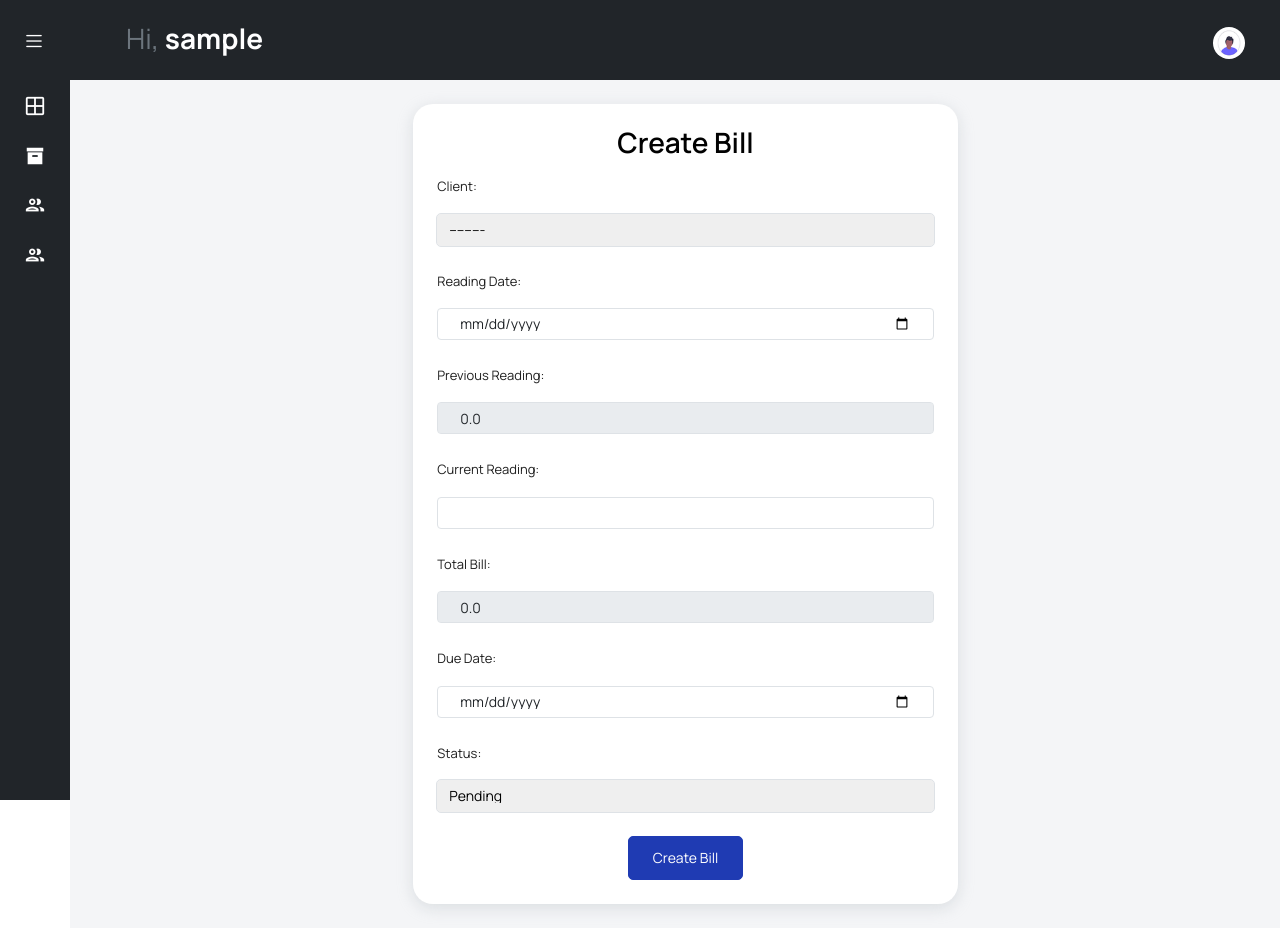
After one commit to ChrisOnsando/sunside_waterbilling, a Django app: page /createbill/ in a window 1280 px wide. The commit adds this page. Run offline with Django 5.2, Linux system fonts and the light colour scheme; the visitor is signed in with stand-in values (Sample User, id 1); data that the repository does not hold is empty; some libraries are stand-ins or nearby versions.

Commit message:
project touches

```diff
--- a/sunside/forms.py
+++ b/sunside/forms.py
@@ -119,3 +119,94 @@ class EditClient(forms.ModelForm):
             'first_reading': forms.NumberInput(attrs={'class': 'form-control'}),
             'status': forms.Select(attrs={'class': 'form-control'}),
         }
+
+class BillForm(forms.ModelForm):
+    previous_reading = forms.DecimalField(disabled=True, label='Previous Reading', widget=forms.NumberInput(attrs={'class': 'form-control'}))
+    total_bill = forms.DecimalField(disabled=True, label='Total Bill', widget=forms.NumberInput(attrs={'class': 'form-control'}))
+
+    class Meta:
+        model = Bill
+        fields = ['client', 'reading_date', 'current_reading', 'due_date', 'status']
+        labels = {
+            'client': 'Client',
+            'reading_date': 'Reading Date',
+            'current_reading': 'Current Reading',
+            'due_date': 'Due Date',
+            'status': 'Status',
+        }
+        widgets = {
+            'client': forms.Select(attrs={'class': 'form-control'}),
+            'reading_date': forms.DateInput(attrs={'class': 'form-control', 'type': 'date'}),
+            'current_reading': forms.NumberInput(attrs={'class': 'form-control'}),
+            'due_date': forms.DateInput(attrs={'class': 'form-control', 'type': 'date'}),
+            'status': forms.Select(attrs={'class': 'form-control'}),
+        }
+
+    def __init__(self, *args, **kwargs):
+        super(BillForm, self).__init__(*args, **kwargs)
+        if 'client' in self.data:
+            try:
+                client_id = int(self.data.get('client'))
+                client = Client.objects.get(id=client_id)
+                last_bill = Bill.objects.filter(client=client).order_by('-reading_date').first()
+                previous_reading = last_bill.current_reading if last_bill else client.first_reading
+                self.fields['previous_reading'].initial = previous_reading
+            except (ValueError, TypeError, Client.DoesNotExist):
+                self.fields['previous_reading'].initial = 0.00
+        else:
+            self.fields['previous_reading'].initial = 0.00
+
+        self.fields['total_bill'].initial = 0.00  # Initialize total_bill to 0.00
+
+    def clean(self):
+        cleaned_data = super().clean()
+        client = cleaned_data.get('client')
+        current_reading = cleaned_data.get('current_reading')
+
+        if client and current_reading is not None:
+            last_bill = Bill.objects.filter(client=client).order_by('-reading_date').first()
+            previous_reading = last_bill.current_reading if last_bill else client.first_reading
+            cleaned_data['previous_reading'] = previous_reading
+            cleaned_data['total_bill'] = (current_reading - previous_reading) * 30
+        return cleaned_data
+
+class BillEditForm(forms.ModelForm):
+    previous_reading = forms.DecimalField(disabled=True, label='Previous Reading', widget=forms.NumberInput(attrs={'class': 'form-control', 'readonly': 'readonly'}))
+    total_bill = forms.DecimalField(disabled=True, label='Total Bill', widget=forms.NumberInput(attrs={'class': 'form-control', 'readonly': 'readonly'}))
+
+    class Meta:
+        model = Bill
+        fields = ['client', 'reading_date', 'current_reading', 'due_date', 'status']
+        labels = {
+            'client': 'Client',
+            'reading_date': 'Reading Date',
+            'current_reading': 'Current Reading',
+            'due_date': 'Due Date',
+            'status': 'Status',
+        }
+        widgets = {
+            'client': forms.Select(attrs={'class': 'form-control', 'readonly': 'readonly'}),
+            'reading_date': forms.DateInput(attrs={'class': 'form-control', 'type': 'date', 'readonly': 'readonly'}),
+            'current_reading': forms.NumberInput(attrs={'class': 'form-control', 'readonly': 'readonly'}),
+            'due_date': forms.DateInput(attrs={'class': 'form-control', 'type': 'date', 'readonly': 'readonly'}),
+            'status': forms.Select(attrs={'class': 'form-control'}),
+        }
+
+    def __init__(self, *args, **kwargs):
+        super(BillEditForm, self).__init__(*args, **kwargs)
+        instance = kwargs.get('instance')
+        if instance:
+            self.fields['previous_reading'].initial = instance.previous_reading
+            self.fields['total_bill'].initial = instance.total_bill
+
+    def clean(self):
+        cleaned_data = super().clean()
+        client = cleaned_data.get('client')
+        current_reading = cleaned_data.get('current_reading')
+
+        if client and current_reading is not None:
+            last_bill = Bill.objects.filter(client=client).order_by('-reading_date').exclude(pk=self.instance.pk).first()
+            previous_reading = last_bill.current_reading if last_bill else client.first_reading
+            cleaned_data['previous_reading'] = previous_reading
+            cleaned_data['total_bill'] = (current_reading - previous_reading) * 30
+        return cleaned_data
--- a/sunside/urls.py
+++ b/sunside/urls.py
@@ -18,4 +18,9 @@ urlpatterns = [
     path('editclient/<str:client_id>/', edit_client, name="editclient"),
     path('deleteclient/<int:client_id>/', delete_client, name="deleteclient"),
     path('saveclient', save_client, name="saveclient"),
+    path('createbill/', create_bill, name='createbill'),
+    path('get-previous-reading/<int:client_id>/', get_previous_reading, name='get_previous_reading'),
+    path('edit-bill/<int:bill_id>/', edit_bill, name='edit_bill'),
+    path('list-bills/', list_bills, name='list_bills'),
+    path('delete-bill/<int:bill_id>/', delete_bill, name='delete_bill'),
 ]
--- a/sunside/views.py
+++ b/sunside/views.py
@@ -8,7 +8,7 @@ from django.contrib.auth import authenticate, login, logout
 from django.http import HttpResponseRedirect
 from django.contrib.auth.decorators import login_required
 from django.core.paginator import Paginator
-
+from django.http import JsonResponse
 
 def login_user(request):
     logout(request)
@@ -184,3 +184,56 @@ def delete_client(request, client_id):
         client.delete()
         messages.success(request, 'Client deleted successfully.')
     return redirect('/viewclient/')
+
+@login_required
+def get_previous_reading(request, client_id):
+    try:
+        client = Client.objects.get(id=client_id)
+        last_bill = Bill.objects.filter(client=client).order_by('-reading_date').first()
+        previous_reading = last_bill.current_reading if last_bill else client.first_reading
+        return JsonResponse({'previous_reading': previous_reading})
+    except Client.DoesNotExist:
+        return JsonResponse({'error': 'Client not found'}, status=404)
+
+@login_required
+def create_bill(request):
+    if request.method == 'POST':
+        form = BillForm(request.POST)
+        if form.is_valid():
+            bill = form.save(commit=False)
+            bill.previous_reading = form.cleaned_data['previous_reading']
+            bill.total_bill = form.cleaned_data['total_bill']
+            bill.save()
+            messages.success(request, 'Bill created successfully!')
+            return redirect('createbill')
+    else:
+        form = BillForm()
+
+    return render(request, 'billing/create_bill.html', {'form': form})
+
+@login_required
+def list_bills(request):
+    bills = Bill.objects.all().select_related('client', 'client__category').order_by('-reading_date')
+    return render(request, 'billing/list_bills.html', {'bills': bills})
+
+@login_required
+def edit_bill(request, bill_id):
+    bill = get_object_or_404(Bill, id=bill_id)
+
+    if request.method == 'POST':
+        form = BillForm(request.POST, instance=bill)
+        if form.is_valid():
+            form.save()
+            return redirect('list_bills')
+    else:
+        form = BillForm(instance=bill)
+
+    return render(request, 'billing/edit_bill.html', {'form': form, 'bill': bill})
+
+@login_required
+def delete_bill(request, bill_id):
+    bill = get_object_or_404(Bill, id=bill_id)
+    if request.method == 'POST':
+        bill.delete()
+        return redirect('list_bills')
+    return render(request, 'billing/delete_bill.html', {'bill': bill})
--- a/templates/base.html
+++ b/templates/base.html
@@ -98,6 +98,19 @@
                   </ul>
                 </div>
               </li>
+              <li class="nav-item">
+                <a class="nav-link" data-bs-toggle="collapse" href="#billing" aria-expanded="false" aria-controls="billing">
+                  <i class="mdi mdi-account-multiple-outline menu-icon"></i>
+                  <span class="menu-title">Billing</span>
+                  <i class="menu-arrow"></i>
+                </a>
+                <div class="collapse" id="billing">
+                  <ul class="nav flex-column sub-menu">
+                    <li class="nav-item"> <a class="nav-link" href="/createbill/">Create Bills</a></li>
+                    <li class="nav-item"> <a class="nav-link" href="/list-bills/">View Bills</a></li>
+                  </ul>
+                </div>
+              </li>
         </ul>
     </nav>
     <div class="main-panel" style="margin-left:auto;">
--- /dev/null
+++ b/templates/billing/create_bill.html
@@ -0,0 +1,82 @@
+{% extends "base.html" %}
+
+{% block body %}
+<div class="content-wrapper">
+    {% include 'message.html' %}
+    <div class="row justify-content-center">
+        <div class="col-md-6">
+            <div class="card">
+                <div class="card-body">
+                    <h1 class="card-title fs-3 text-center">Create Bill</h1>
+                    <form method="post" id="billForm">
+                        {% csrf_token %}
+                        <div class="form-group">
+                            <label for="id_client" class="control-label">{{ form.client.label_tag }}</label>
+                            {{ form.client }}
+                        </div>
+                        <div class="form-group">
+                            <label for="id_reading_date" class="control-label">{{ form.reading_date.label_tag }}</label>
+                            {{ form.reading_date }}
+                        </div>
+                        <div class="form-group">
+                            <label for="id_previous_reading" class="control-label">{{ form.previous_reading.label_tag }}</label>
+                            {{ form.previous_reading }}
+                        </div>
+                        <div class="form-group">
+                            <label for="id_current_reading" class="control-label">{{ form.current_reading.label_tag }}</label>
+                            {{ form.current_reading }}
+                        </div>
+                        <div class="form-group">
+                            <label for="id_total_bill" class="control-label">{{ form.total_bill.label_tag }}</label>
+                            {{ form.total_bill }}
+                        </div>
+                        <div class="form-group">
+                            <label for="id_due_date" class="control-label">{{ form.due_date.label_tag }}</label>
+                            {{ form.due_date }}
+                        </div>
+                        <div class="form-group">
+                            <label for="id_status" class="control-label">{{ form.status.label_tag }}</label>
+                            {{ form.status }}
+                        </div>
+                        <div class="text-center">
+                            <button type="submit" class="btn btn-primary">Create Bill</button>
+                        </div>
+                    </form>
+                </div>
+            </div>
+        </div>
+    </div>
+</div>
+
+<script>
+    document.addEventListener('DOMContentLoaded', function() {
+        const clientField = document.getElementById('id_client');
+        const previousReadingField = document.getElementById('id_previous_reading');
+        const totalBillField = document.getElementById('id_total_bill');
+        const currentReadingField = document.getElementById('id_current_reading');
+
+        clientField.addEventListener('change', function() {
+            const clientId = this.value;
+            if (clientId) {
+                fetch(`/get-previous-reading/${clientId}/`)
+                    .then(response => response.json())
+                    .then(data => {
+                        if (data.previous_reading !== undefined) {
+                            previousReadingField.value = data.previous_reading;
+                            updateTotalBill();
+                        }
+                    });
+            }
+        });
+
+        currentReadingField.addEventListener('input', updateTotalBill);
+
+        function updateTotalBill() {
+            const previousReading = parseFloat(previousReadingField.value) || 0;
+            const currentReading = parseFloat(currentReadingField.value) || 0;
+            const totalBill = (currentReading - previousReading) * 30;
+            totalBillField.value = totalBill.toFixed(2);
+        }
+    });
+</script>
+{% endblock body %}
--- a/templates/login.html
+++ b/templates/login.html
@@ -4,7 +4,7 @@
     <meta charset="UTF-8">
     <meta http-equiv="X-UA-Compatible" content="IE=edge">
     <meta name="viewport" content="width=device-width, initial-scale=1.0">
-    <title>Equipzen Software</title>
+    <title>SunSide WaterBilling System</title>
     <link href="https://cdn.jsdelivr.net/npm/bootstrap@5.0.2/dist/css/bootstrap.min.css" rel="stylesheet"
         integrity="sha384-EVSTQN3/azprG1Anm3QDgpJLIm9Nao0Yz1ztcQTwFspd3yD65VohhpuuCOmLASjC" crossorigin="anonymous">
     <link rel="stylesheet" href="https://cdn.jsdelivr.net/npm/bootstrap-icons@1.5.0/font/bootstrap-icons.css">
--- a/templates/signup.html
+++ b/templates/signup.html
@@ -4,7 +4,7 @@
     <meta charset="UTF-8">
     <meta http-equiv="X-UA-Compatible" content="IE=edge">
     <meta name="viewport" content="width=device-width, initial-scale=1.0">
-    <title>Equipzen Software</title>
+    <title>SunSide WaterBilling System</title>
     <link href="https://cdn.jsdelivr.net/npm/bootstrap@5.0.2/dist/css/bootstrap.min.css" rel="stylesheet"
         integrity="sha384-EVSTQN3/azprG1Anm3QDgpJLIm9Nao0Yz1ztcQTwFspd3yD65VohhpuuCOmLASjC" crossorigin="anonymous">
     <link rel="stylesheet" href="https://cdn.jsdelivr.net/npm/bootstrap-icons@1.5.0/font/bootstrap-icons.css">
```
Also changed, not shown: sunside/models.py (+15 -0 lines), templates/billing/edit_bill.html (added, +67 -0 lines), templates/billing/list_bills.html (added, +52 -0 lines), sunside/migrations/0001_initial.py, sunside/migrations/0002_client.py (deleted).
